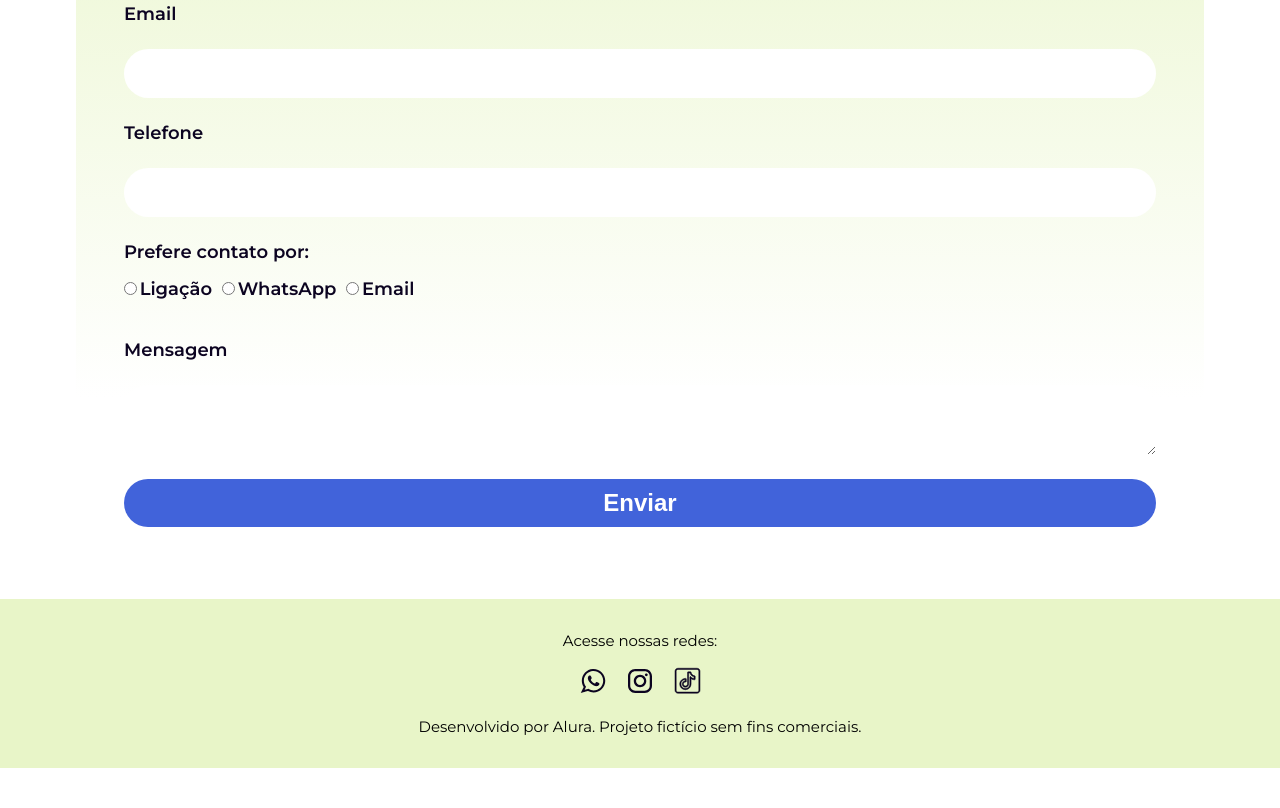
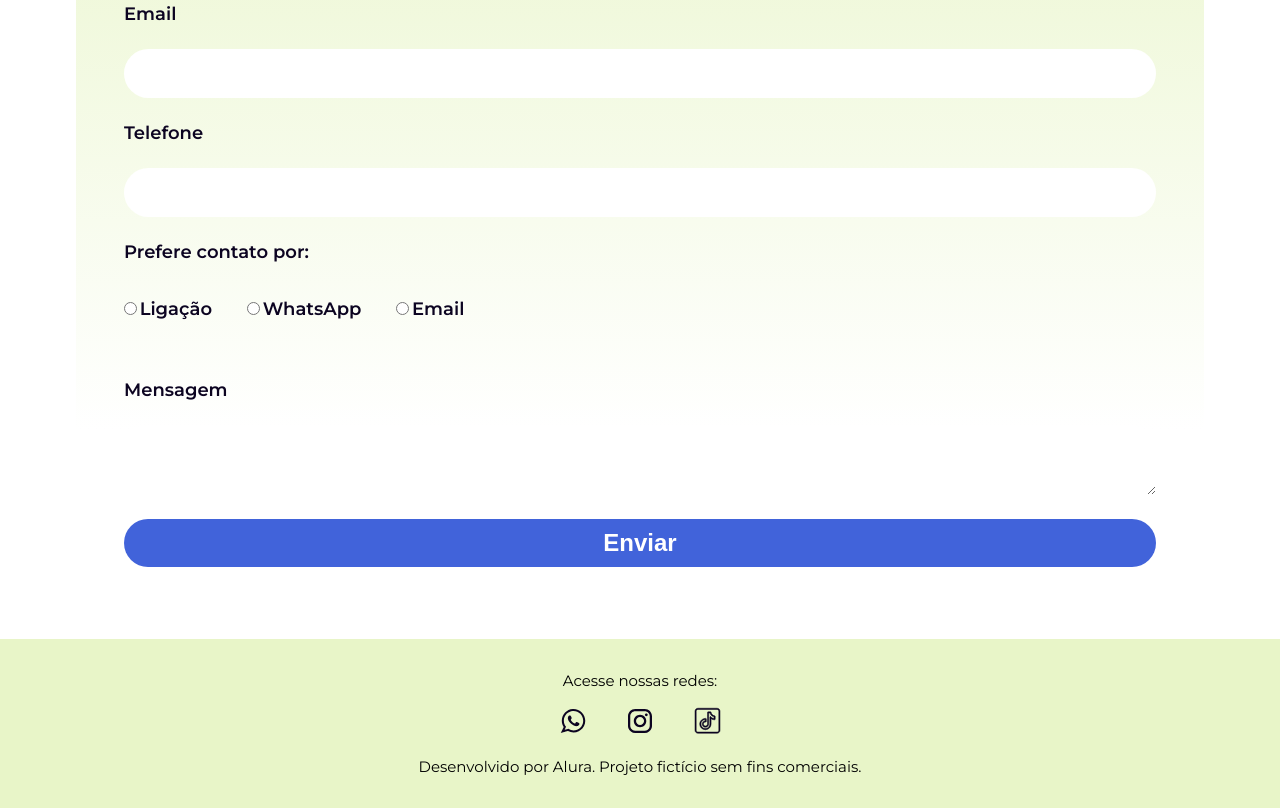
Before and after one commit to LetMzDev/0015--Acessibilidade-VIsual-Web, a plain HTML site: page index.html in a window 1280 px wide. Shown: the part 5368-6176 px from the top of the page. Before the commit the page ends 6136 px from the top, so only its background shows below. Drawn offline with nearby package versions, Linux system fonts and the light colour scheme; files whose address does not match are found by name.

Commit message:
9. Refatorado ícones

```diff
--- a/index.html
+++ b/index.html
@@ -160,9 +160,9 @@
     <div class="rodape">
         <p>Acesse nossas redes:</p>
         <div class="rodape__nav--lista">
-            <div><a class="rodape__nav--lista--whatsapp"><img src="./assets/Whatsapp.svg"></a></div>
-            <div><a class="rodape__nav--lista--instagram"><img src="./assets/Instragam.svg"></a></div>
-            <div><a class="rodape__nav--lista--tiktok"><img src="./assets/Tiktok.svg"></a></div>
+            <div><a href="#" class="rodape__nav--lista--whatsapp"></a></div>
+            <div><a href="#" class="rodape__nav--lista--instagram"></a></div>
+            <div><a href="#" class="rodape__nav--lista--tiktok"></a></div>
         </div>
         <p>Desenvolvido por Alura. Projeto fictício sem fins comerciais.</p>
     </div>
--- a/styles/container--contato.css
+++ b/styles/container--contato.css
@@ -78,8 +78,8 @@
 .container__contato .container__contato--form .container__contato--inputs .container__contato--inputs--div {
     display: flex;
     flex-direction: column;
-    row-gap: 1.0rem;
-    padding: 1.0rem;
+    row-gap: 3.5rem;
+    padding: 2.0rem;
 }
 
 .container__contato .container__contato--form button {
@@ -141,10 +141,9 @@
 
     .container__contato .container__contato--form .container__contato--inputs .container__contato--inputs--div {
         flex-direction: row;
-        column-gap: 1.0rem;
-        padding: 1.5rem 0;
+        column-gap: 3.5rem;
+        padding: 3.5rem 0;
     }
-
 }
 
 @media screen and (min-width: 1440px) {
--- a/styles/rodape.css
+++ b/styles/rodape.css
@@ -8,6 +8,18 @@
 .rodape .rodape__nav--lista {
     display: flex;
     justify-content: center;
-    gap: 1.5rem;
+    gap: 3.5rem;
     padding: 1.5rem 0;
 }
+
+.rodape .rodape__nav--lista .rodape__nav--lista--whatsapp::before {
+    content: url("/assets/Whatsapp.svg")
+}
+
+.rodape .rodape__nav--lista .rodape__nav--lista--instagram::before {
+    content: url("/assets/Instragam.svg");
+}
+
+.rodape .rodape__nav--lista .rodape__nav--lista--tiktok::before {
+    content: url("/assets/Tiktok.svg");
+}
```
